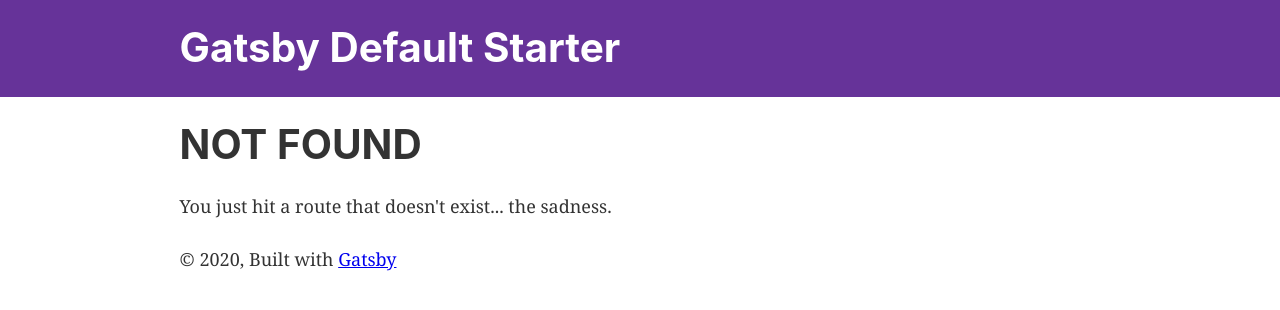
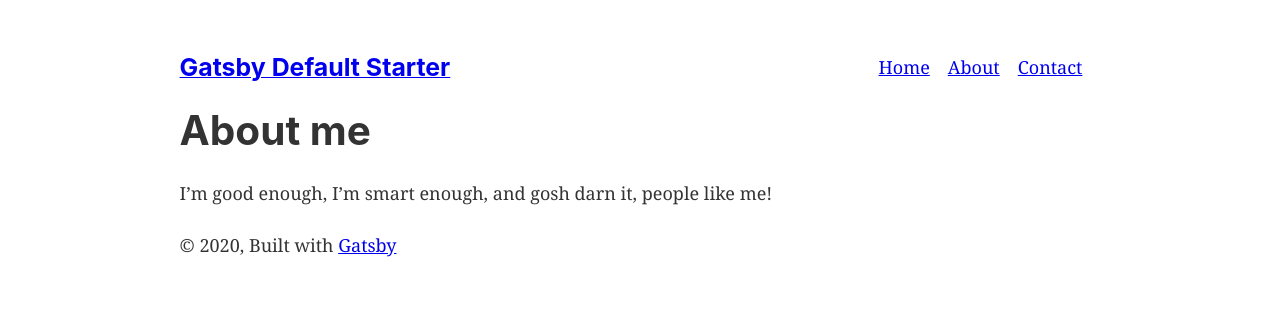
Before and after one commit to Sushant11/portfolio-v1, a Gatsby site: page /about in a window 1280 px wide. Before the commit this address had no page. Built offline with nearby package versions, Linux system fonts and the light colour scheme; Gatsby itself is replaced by a stand-in of ours.

Commit message:
Initial Commit

```diff
--- a/gatsby-config.js
+++ b/gatsby-config.js
@@ -16,6 +16,12 @@ module.exports = {
     `gatsby-transformer-sharp`,
     `gatsby-plugin-sharp`,
     {
+      resolve: `gatsby-plugin-typography`,
+      options: {
+        pathToConfigModule: `src/utils/typography`,
+      },
+    },
+    {
       resolve: `gatsby-plugin-manifest`,
       options: {
         name: `gatsby-starter-default`,
--- a/src/components/header.js
+++ b/src/components/header.js
@@ -1,33 +1,23 @@
+import React from "react"
 import { Link } from "gatsby"
 import PropTypes from "prop-types"
-import React from "react"
+
+const ListLink = props => (
+  <li style={{ display: `inline-block`, marginRight: `1rem` }}>
+    <Link to={props.to}>{props.children}</Link>
+  </li>
+)
 
 const Header = ({ siteTitle }) => (
-  <header
-    style={{
-      background: `rebeccapurple`,
-      marginBottom: `1.45rem`,
-    }}
-  >
-    <div
-      style={{
-        margin: `0 auto`,
-        maxWidth: 960,
-        padding: `1.45rem 1.0875rem`,
-      }}
-    >
-      <h1 style={{ margin: 0 }}>
-        <Link
-          to="/"
-          style={{
-            color: `white`,
-            textDecoration: `none`,
-          }}
-        >
-          {siteTitle}
-        </Link>
-      </h1>
-    </div>
+  <header style={{ marginBottom: `1.5rem` }}>
+    <Link to="/" style={{ textShadow: `none`, backgroundImage: `none` }}>
+      <h3 style={{ display: `inline` }}>{siteTitle}</h3>
+    </Link>
+    <ul style={{ listStyle: `none`, float: `right` }}>
+      <ListLink to="/">Home</ListLink>
+      <ListLink to="/about/">About</ListLink>
+      <ListLink to="/contact/">Contact</ListLink>
+    </ul>
   </header>
 )
 
--- a/src/components/layout.js
+++ b/src/components/layout.js
@@ -25,14 +25,15 @@ const Layout = ({ children }) => {
 
   return (
     <>
-      <Header siteTitle={data.site.siteMetadata.title} />
+
       <div
         style={{
-          margin: `0 auto`,
+          margin: `3rem auto`,
           maxWidth: 960,
           padding: `0 1.0875rem 1.45rem`,
         }}
       >
+         <Header siteTitle={data.site.siteMetadata.title} />
         <main>{children}</main>
         <footer>
           © {new Date().getFullYear()}, Built with
--- /dev/null
+++ b/src/pages/about.js
@@ -0,0 +1,17 @@
+import React from "react"
+import Layout from "../components/layout"
+import SEO from "../components/seo"
+
+
+
+export default function About() {
+  return (
+    <Layout>
+    <SEO title="Home" />
+      <h1>About me</h1>
+      <p>
+        I’m good enough, I’m smart enough, and gosh darn it, people like me!
+      </p>
+    </Layout>
+  )
+}
--- a/src/pages/index.js
+++ b/src/pages/index.js
@@ -1,21 +1,16 @@
 import React from "react"
-import { Link } from "gatsby"
 
 import Layout from "../components/layout"
-import Image from "../components/image"
 import SEO from "../components/seo"
 
 const IndexPage = () => (
   <Layout>
     <SEO title="Home" />
-    <h1>Hi people</h1>
-    <p>Welcome to your new Gatsby site.</p>
-    <p>Now go build something great.</p>
-    <div style={{ maxWidth: `300px`, marginBottom: `1.45rem` }}>
-      <Image />
-    </div>
-    <Link to="/page-2/">Go to page 2</Link> <br />
-    <Link to="/using-typescript/">Go to "Using TypeScript"</Link>
+    <h1>Hi! I'm building a fake Gatsby site as part of a tutorial!</h1>
+      <p>
+        What do I like to do? Lots of course but definitely enjoy building
+        websites.
+      </p>
   </Layout>
 )
 
--- /dev/null
+++ b/src/utils/typography.js
@@ -0,0 +1,7 @@
+import Typography from "typography"
+import fairyGateTheme from "typography-theme-fairy-gates"
+
+const typography = new Typography(fairyGateTheme)
+
+export const { scale, rhythm, options } = typography
+export default typography
```
Also changed, not shown: package.json (+8 -4 lines), src/pages/contact.js (added, +16 -0 lines), 2 other files.
